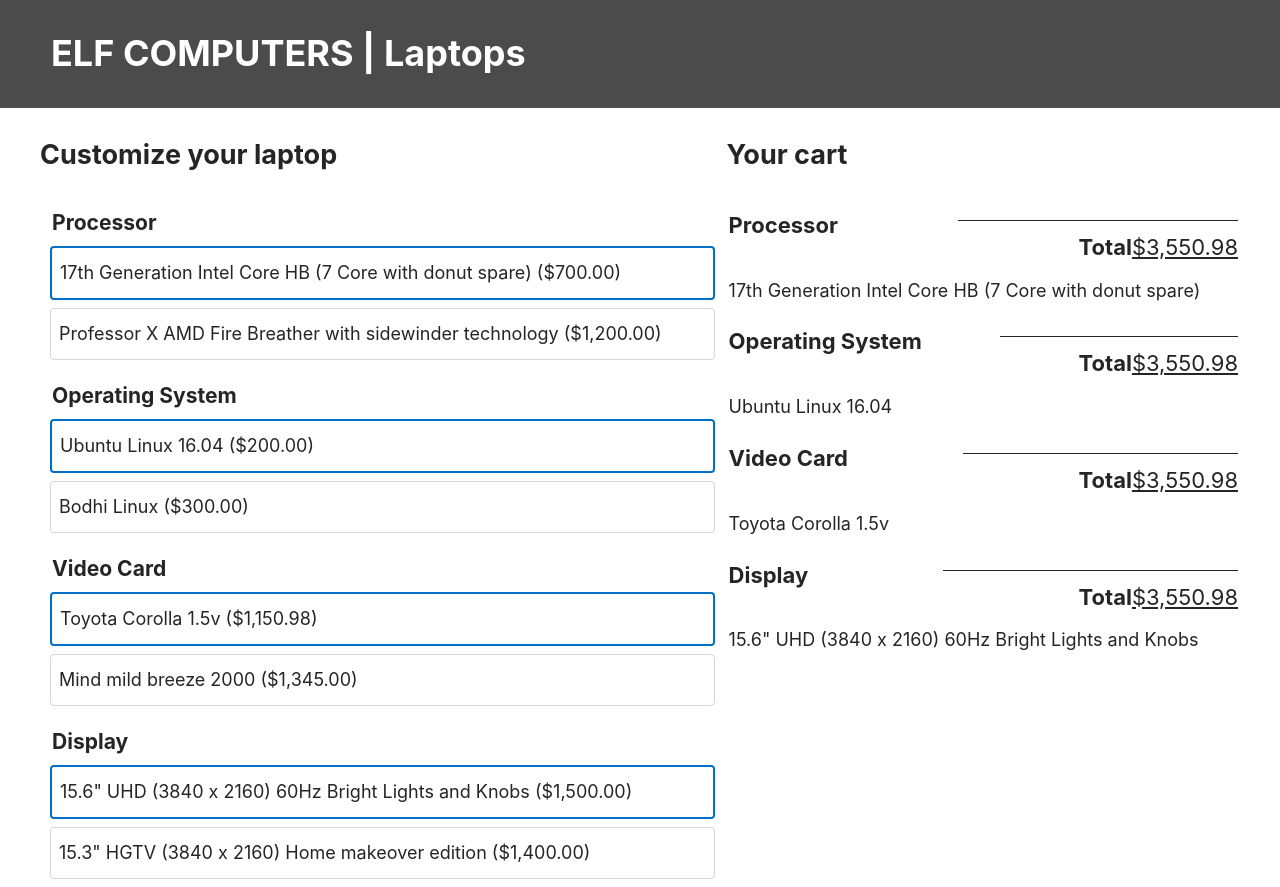
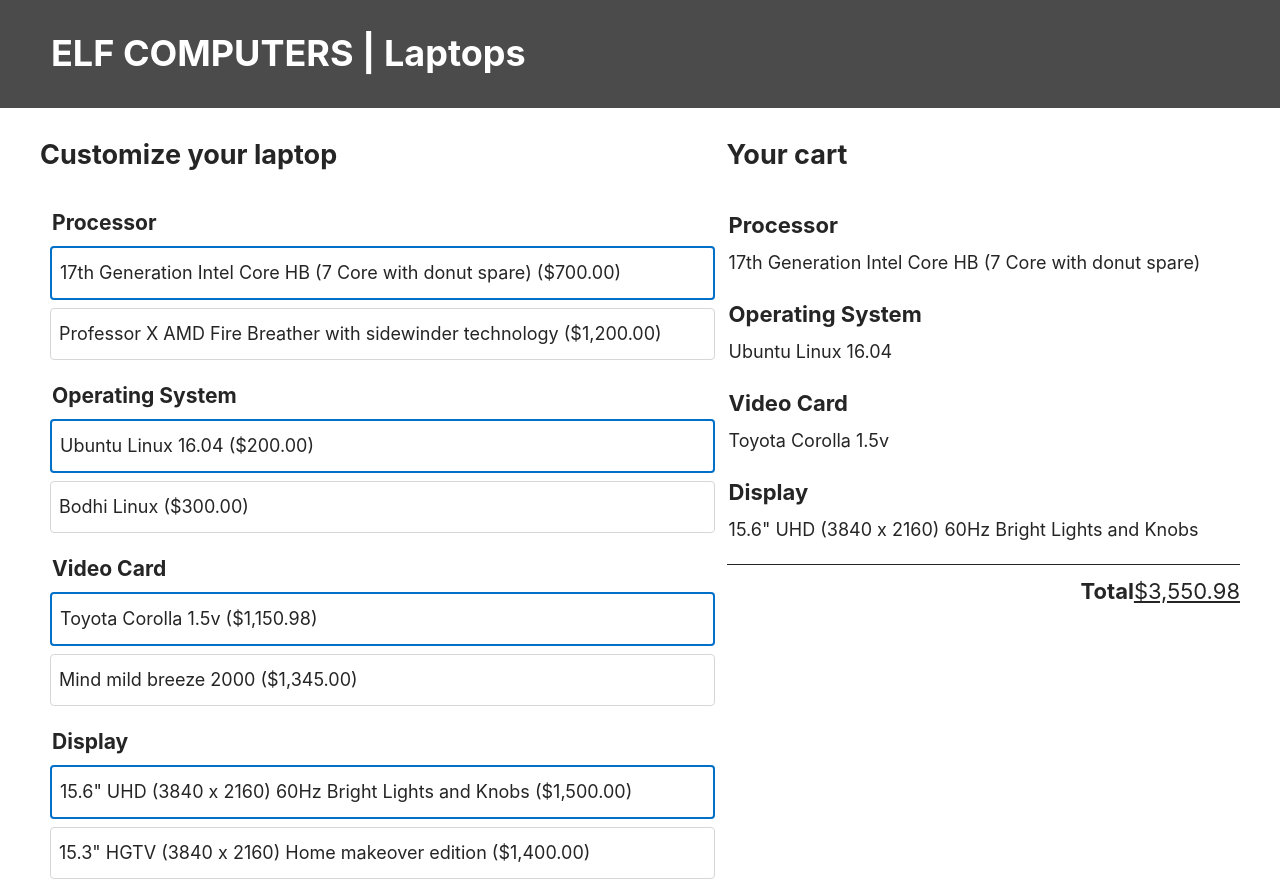
Before and after one commit to T-Milford/Laptop-Customizer, a React (Create React App) app: page / in a window 1280 px wide. Built offline with nearby package versions, Linux system fonts and the light colour scheme.

Commit message:
too many 'total' renders.  also not updating value.

```diff
--- a/src/App.js
+++ b/src/App.js
@@ -55,9 +55,12 @@ class App extends Component {
             currency = {this.USCurrencyFormat}/>
           <section className="main__summary">
           <h2>Your cart</h2>
-            <Cart
-              selected={this.state.selected}
-              currency={this.USCurrencyFormat}/>
+          <Cart
+            selected={this.state.selected}
+            currency={this.USCurrencyFormat}/>
+          <Total
+            selected={this.state.selected}
+            currency={this.USCurrencyFormat}/>
           </section>
         </main>
       </div>
--- a/src/Cart.js
+++ b/src/Cart.js
@@ -5,7 +5,6 @@ class Cart extends Component {
     render() {
         return (
             Object.keys(this.props.selected).map((feature, idx) => {
-
             const featureHash = feature + '-' + idx;
             const selectedOption = this.props.selected[feature];
             return (
@@ -14,11 +13,7 @@ class Cart extends Component {
                             <div className="summary__option__label">{feature} </div>
                             <div className="summary__option__value">{selectedOption.name}</div>
                             {/* <div className="summary__option__cost">{USCurrencyFormat.format(selectedOption.cost)} </div> */}
-                                <div className="summary__option__cost">
-                                <Total
-                                    selected={this.props.selected}
-                                    currency={this.props.currency}/>
-                                </div>
+
                         </div>
                     </>
 
--- a/src/Total.js
+++ b/src/Total.js
@@ -10,10 +10,12 @@ total = Object.keys(this.props.selected).reduce(
 );
     render() {
         return (
+            <div className="summary__option__cost">
             <div className="summary__total">
             <div className="summary__total__label">Total</div>
             <div className="summary__total__value">
                 {this.props.currency.format(this.total)}
+            </div>
             </div>
             </div>
         )
```
Lines whose indentation alone changed are shown as unchanged.
